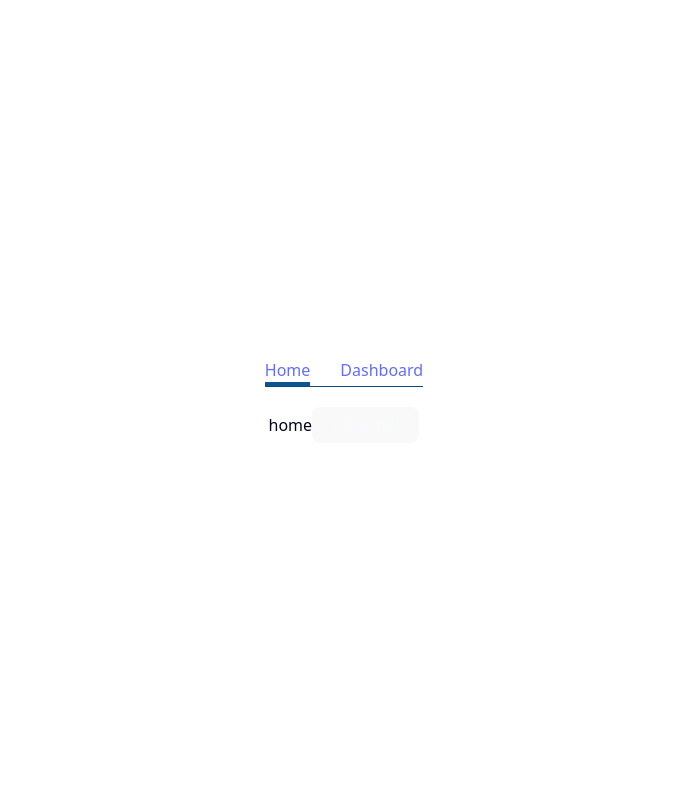
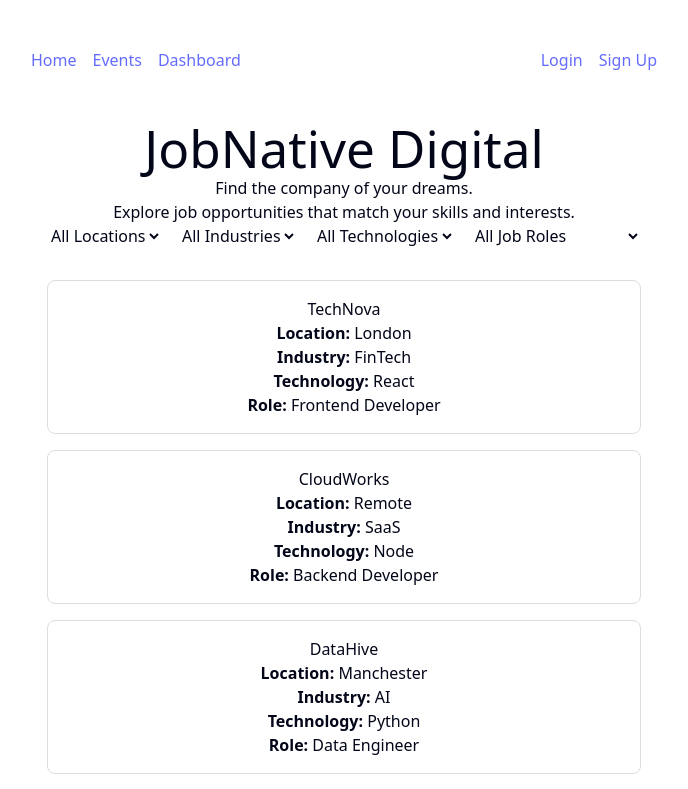
Before and after one commit to technative-academy/jobnative-digital-front-end, a React (Vite) app: page / in a window 1280 px wide. Shown: the top 789 px of the page, without its empty margins (296-984 px from the left). Built offline with nearby package versions, Linux system fonts and the light colour scheme.

Commit message:
update home page, navbar and filters

```diff
--- /dev/null
+++ b/src/components/CompanyCard/CompanyCard.jsx
@@ -0,0 +1,28 @@
+function CompanyCard({ company }) {
+  return (
+    <div style={cardStyle}>
+      <h3>{company.name}</h3>
+      <p>
+        <strong>Location:</strong> {company.location}
+      </p>
+      <p>
+        <strong>Industry:</strong> {company.industry}
+      </p>
+      <p>
+        <strong>Technology:</strong> {company.technology}
+      </p>
+      <p>
+        <strong>Role:</strong> {company.role}
+      </p>
+    </div>
+  );
+}
+
+const cardStyle = {
+  border: "1px solid #ddd",
+  padding: "1rem",
+  borderRadius: "8px",
+  marginBottom: "1rem",
+};
+
+export default CompanyCard;
--- /dev/null
+++ b/src/components/Filters/Filters.jsx
@@ -0,0 +1,52 @@
+function Filters({ filters, setFilters }) {
+  function handleChange(e) {
+    setFilters({
+      ...filters,
+      [e.target.name]: e.target.value,
+    });
+  }
+
+  return (
+    <div style={filterContainer}>
+      <select name="location" onChange={handleChange}>
+        <option value="">All Locations</option>
+        <option value="London">London</option>
+        <option value="Remote">Remote</option>
+        <option value="Manchester">Manchester</option>
+        <option value="Brighton">Brighton</option>
+        <option value="Worthing">Worthing</option>
+      </select>
+
+      <select name="industry" onChange={handleChange}>
+        <option value="">All Industries</option>
+        <option value="FinTech">FinTech</option>
+        <option value="SaaS">SaaS</option>
+        <option value="Charity">Charity</option>
+        <option value="HealthTech">HealthTech</option>
+        <option value="Travel">Travel</option>
+      </select>
+
+      <select name="technology" onChange={handleChange}>
+        <option value="">All Technologies</option>
+        <option value="React">React</option>
+        <option value="Node">Node</option>
+        <option value="Python">Python</option>
+      </select>
+
+      <select name="role" onChange={handleChange}>
+        <option value="">All Job Roles</option>
+        <option value="Frontend Developer">Frontend Developer</option>
+        <option value="Backend Developer">Backend Developer</option>
+        <option value="Data Engineer">Data Engineer</option>
+      </select>
+    </div>
+  );
+}
+
+const filterContainer = {
+  display: "flex",
+  gap: "1rem",
+  marginBottom: "2rem",
+};
+
+export default Filters;
--- a/src/components/NavBar/NavBar.css
+++ b/src/components/NavBar/NavBar.css
@@ -1,10 +1,24 @@
 .navbar {
-    display: flex;
-    gap: 30px;
-    margin-bottom: 20px;
-    border-bottom: 1px solid #0c4c84ff;
+  display: flex;
+  justify-content: space-between;
+  align-items: center;
+  padding: 1rem;
 }
 
 .navbar-active {
-    border-bottom: 4px solid #0e5491ff;
+  border-bottom: 4px solid #0e5491ff;
 }
+
+.navbar-left,
+.navbar-right {
+  display: flex;
+  gap: 1rem;
+}
+
+.btn-primary {
+  background: rgb(193, 8, 8);
+  color: white;
+  padding: 0.5rem 1rem;
+  border-radius: 6px;
+  text-decoration: none;
+}
--- a/src/components/NavBar/NavBar.jsx
+++ b/src/components/NavBar/NavBar.jsx
@@ -1,29 +1,34 @@
-import { NavLink } from "react-router-dom";
+import { NavLink, Link } from "react-router-dom";
 import "./Navbar.css";
 
 function Navbar() {
   return (
-        <nav className='navbar'>
-            <NavLink
-                to="/"
-                className={({ isActive }) =>
-                    isActive ? "navbar-active" : ""
-                }
-            >
+    <nav className="navbar">
+      <div className="navbar-left">
+        <NavLink to="/" className="nav-item">
           Home
         </NavLink>
 
-            <NavLink
-                to="/dashboard"
-                className={({ isActive }) =>
-                    isActive ? "navbar-active" : ""
-                }
-            >
+        <NavLink to="/events" className="nav-item">
+          Events
+        </NavLink>
+
+        <NavLink to="/dashboard" className="nav-item">
           Dashboard
         </NavLink>
+      </div>
 
+      <div className="navbar-right">
+        <NavLink to="/login" className="nav-item">
+          Login
+        </NavLink>
+
+        <NavLink to="/signup" className="nav-item">
+          Sign Up
+        </NavLink>
+      </div>
     </nav>
-    )
+  );
 }
 
-export default Navbar
+export default Navbar;
--- a/src/components/ui/button.jsx
+++ /dev/null
@@ -1,60 +0,0 @@
-import * as React from "react"
-import { cva } from "class-variance-authority";
-import { Slot } from "radix-ui"
-
-import { cn } from "@/lib/utils"
-
-const buttonVariants = cva(
-  "inline-flex items-center justify-center gap-2 whitespace-nowrap rounded-md text-sm font-medium transition-all disabled:pointer-events-none disabled:opacity-50 [&_svg]:pointer-events-none [&_svg:not([class*='size-'])]:size-4 shrink-0 [&_svg]:shrink-0 outline-none focus-visible:border-ring focus-visible:ring-ring/50 focus-visible:ring-[3px] aria-invalid:ring-destructive/20 dark:aria-invalid:ring-destructive/40 aria-invalid:border-destructive",
-  {
-    variants: {
-      variant: {
-        default: "bg-primary text-primary-foreground hover:bg-primary/90",
-        destructive:
-          "bg-destructive text-white hover:bg-destructive/90 focus-visible:ring-destructive/20 dark:focus-visible:ring-destructive/40 dark:bg-destructive/60",
-        outline:
-          "border bg-background shadow-xs hover:bg-accent hover:text-accent-foreground dark:bg-input/30 dark:border-input dark:hover:bg-input/50",
-        secondary:
-          "bg-secondary text-secondary-foreground hover:bg-secondary/80",
-        ghost:
-          "hover:bg-accent hover:text-accent-foreground dark:hover:bg-accent/50",
-        link: "text-primary underline-offset-4 hover:underline",
-      },
-      size: {
-        default: "h-9 px-4 py-2 has-[>svg]:px-3",
-        xs: "h-6 gap-1 rounded-md px-2 text-xs has-[>svg]:px-1.5 [&_svg:not([class*='size-'])]:size-3",
-        sm: "h-8 rounded-md gap-1.5 px-3 has-[>svg]:px-2.5",
-        lg: "h-10 rounded-md px-6 has-[>svg]:px-4",
-        icon: "size-9",
-        "icon-xs": "size-6 rounded-md [&_svg:not([class*='size-'])]:size-3",
-        "icon-sm": "size-8",
-        "icon-lg": "size-10",
-      },
-    },
-    defaultVariants: {
-      variant: "default",
-      size: "default",
-    },
-  }
-)
-
-function Button({
-  className,
-  variant = "default",
-  size = "default",
-  asChild = false,
-  ...props
-}) {
-  const Comp = asChild ? Slot.Root : "button"
-
-  return (
-    <Comp
-      data-slot="button"
-      data-variant={variant}
-      data-size={size}
-      className={cn(buttonVariants({ variant, size, className }))}
-      {...props} />
-  );
-}
-
-export { Button, buttonVariants }
--- /dev/null
+++ b/src/data/companies.js
@@ -0,0 +1,53 @@
+/*mock data*/
+export const companies = [
+  {
+    id: 1,
+    name: "TechNova",
+    location: "London",
+    industry: "FinTech",
+    technology: "React",
+    role: "Frontend Developer",
+  },
+  {
+    id: 2,
+    name: "CloudWorks",
+    location: "Remote",
+    industry: "SaaS",
+    technology: "Node",
+    role: "Backend Developer",
+  },
+  {
+    id: 3,
+    name: "DataHive",
+    location: "Manchester",
+    industry: "AI",
+    technology: "Python",
+    role: "Data Engineer",
+  },
+  {
+    id: 4,
+    name: "TravelExpert",
+    location: "Brighton",
+    industry: "Travel",
+    technology: "React",
+    role: "Data Front-end Developer",
+  },
+
+  {
+    id: 5,
+    name: "Nice Charity",
+    location: "Worthing",
+    industry: "Charity",
+    technology: "Python",
+    role: "Full Stack Developer",
+  },
+
+  {
+    id: 6,
+    name: "Foodie",
+    location: "Brighton",
+    industry: "Food",
+    technology: "React, Node, Express, MongoDB",
+    role: "Software Engineer",
+  },
+];
--- a/src/pages/Home/Home.jsx
+++ b/src/pages/Home/Home.jsx
@@ -1,9 +1,45 @@
-import { Button } from "@/components/ui/button";
+import { Link } from "react-router-dom";
+import { useState } from "react";
+import { companies } from "../../data/companies";
+import Filters from "../../components/Filters/Filters";
+import CompanyCard from "../../components/CompanyCard/CompanyCard";
+
 function Home() {
+  const [filters, setFilters] = useState({
+    location: "",
+    industry: "",
+    technology: "",
+    role: "",
+  });
+
+  const filteredCompanies = companies.filter((company) => {
+    return (
+      (!filters.location || company.location === filters.location) &&
+      (!filters.industry || company.industry === filters.industry) &&
+      (!filters.technology || company.technology === filters.technology) &&
+      (!filters.role || company.role === filters.role)
+    );
+  });
+
   return (
-    <div>
-        home
-        <Button>Click me!</Button>
+    <div style={{ padding: "2rem" }}>
+      <h1>JobNative Digital</h1>
+      <h2>Find the company of your dreams.</h2>
+      <p>Explore job opportunities that match your skills and interests.</p>
+
+      <Filters filters={filters} setFilters={setFilters} />
+
+      {filteredCompanies.length === 0 ? (
+        <p>No companies found.</p>
+      ) : (
+        filteredCompanies.map((company) => (
+          <CompanyCard key={company.id} company={company} />
+        ))
+      )}
+
+      <div style={{ marginTop: "2rem", textAlign: "center" }}>
+        <Link to="/add-company">Add a Company</Link>
+      </div>
     </div>
   );
 }
```
Also changed, not shown: src/App.jsx (+4 -4 lines), src/components/Nav/Nav.jsx (deleted), src/data/Data.js (added), 1 other file (tests, documents, lock files or other folders). Lines whose indentation alone changed are shown as unchanged.
